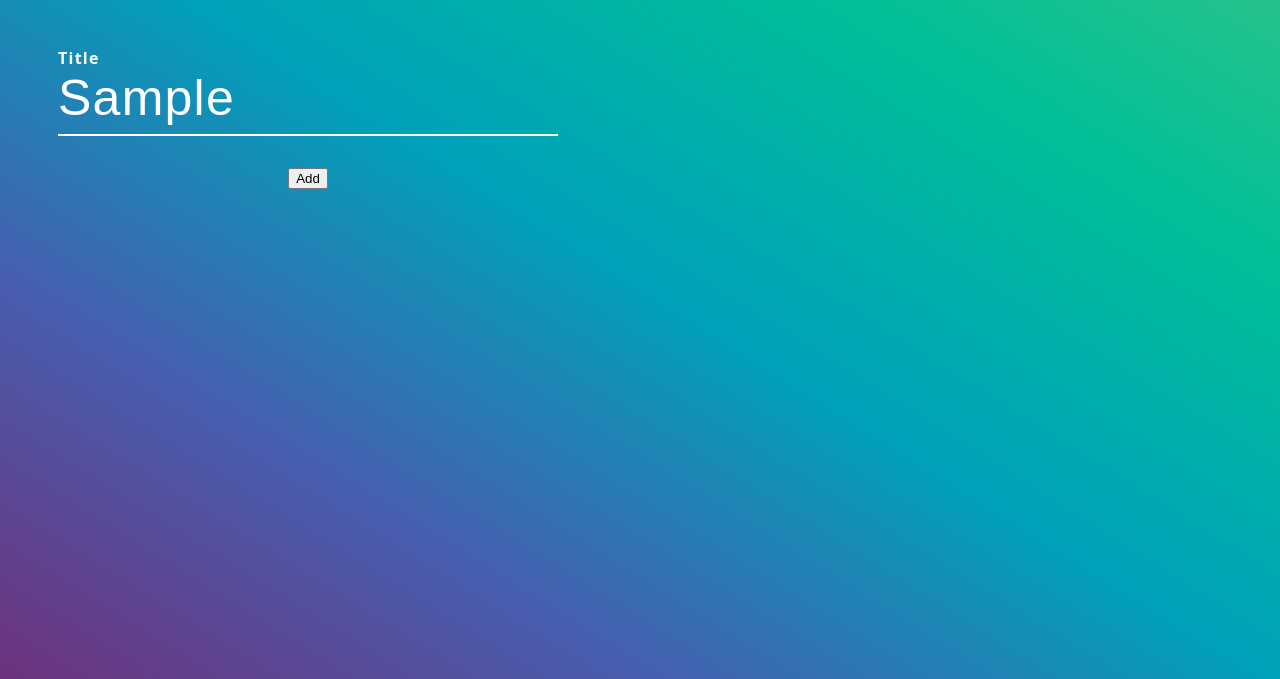
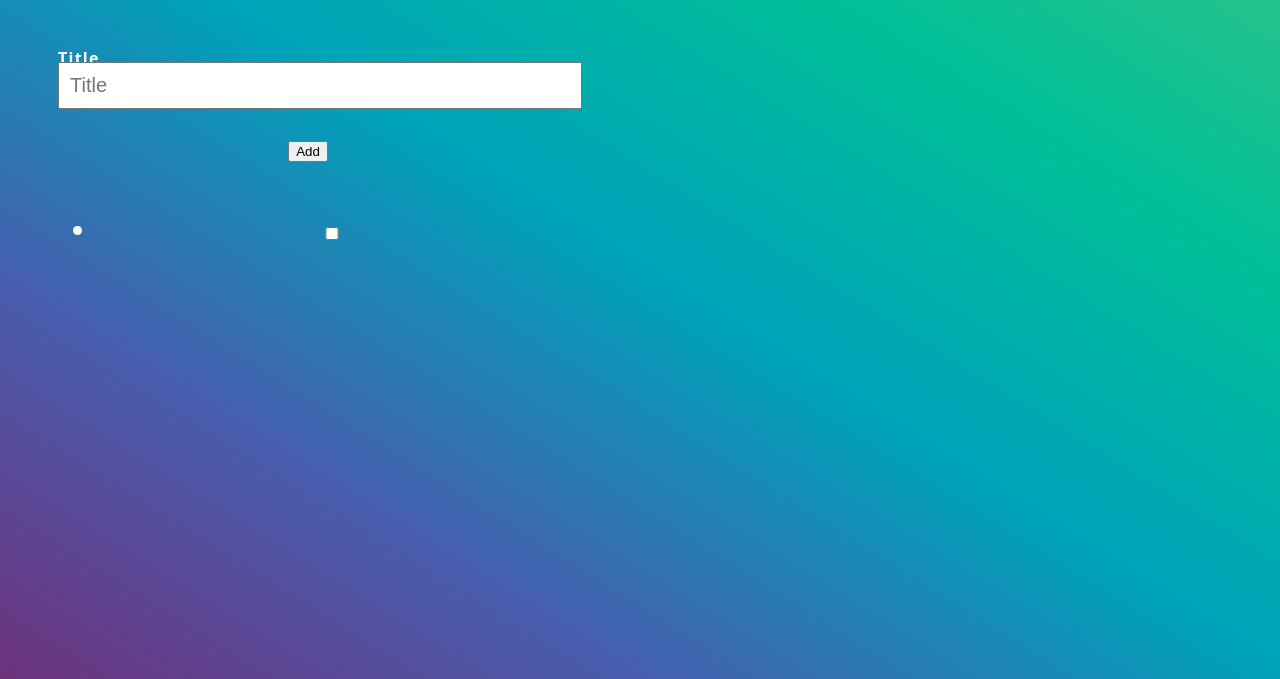
Before and after one commit to Abkabkabir/Todos, a plain HTML site: page index.html in a window 1280 px wide. Both pictures are taken after typing "Sample" into the empty fields and a click on the button "Add". Shown: the part 121-800 px from the top of the page. Drawn offline with Linux system fonts and the light colour scheme.

Commit message:
Add files via upload

```diff
--- a/index.html
+++ b/index.html
@@ -17,19 +17,19 @@
 
         <div id="header">
             <div id="input-container">
-                <input autocomplete="off" type="text" placeholder="Title" id="todo-input">
+                <input autocomplete="off" type="text" placeholder="Title" id="todos-input">
                 <label for="name" class="form__label">Title</label>
             </div>
-            <button id="todo-add-btn">Add</button>
+            <button id="todos-add-btn">Add</button>
         </div>
 
         <div>
             <ul id="todos-list">
+
                 <!--<li>
-               <input class="checkbox" type="checkbox"
-               <p class="paragraph">Test</p>
-               <span class="remove">&cross;</span>
-             </li>-->
+                    <input class="checkbox" type="checkbox" <p class="paragraph">Test</p>
+                    <span class="remove">&cross;</span>
+                </li> -->
             </ul>
 
         </div>
@@ -41,7 +41,7 @@
         var addBtn = document.getElementById("todos-add-btn");
         var addInput = document.getElementById("todos-input");
 
-        function createTodo() {
+        function createTodos() {
 
             var text = addInput.ariaValueMax;
 
@@ -57,10 +57,11 @@
 
             var paragraph = document.createElement("p");
             paragraph.classList.add("paragraph");
+
             paragraph.textContent = text;
 
             var remove = document.createElement("span");
-            remove.classListlist.add("remove");
+            remove.classList.add("remove");
             remove.innerHTML = "&cross";
 
             li.appendChild(checkbox);
@@ -150,14 +151,15 @@
 
         document.addEventListener("click", updateTodo);
 
+        console.warn(addBtn)
         addBtn.addEventListener("click", function(event) {
             event.stopImmediatePropagation();
-            createTodo();
+            createTodos();
         });
 
         addInput.addEventListener("keypress", function(event) {
             if (event.key === "Enter") {
-                createTodo();
+                createTodos();
             }
         });
     </script>
--- a/style.css
+++ b/style.css
@@ -1,7 +1,3 @@
-* {
-    box-sizing: border-box;
-}
-
 html {
     background-image: linear-gradient(to right top, #6d327c, #485dae, #00a1ba, #00bf98, #36c486);
     width: 100%;
```
